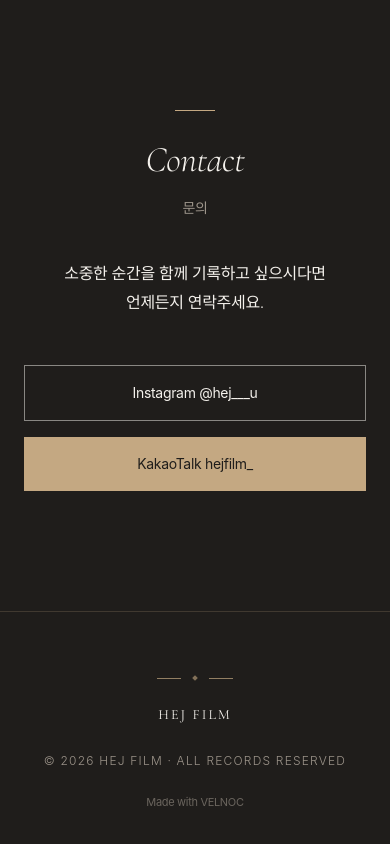
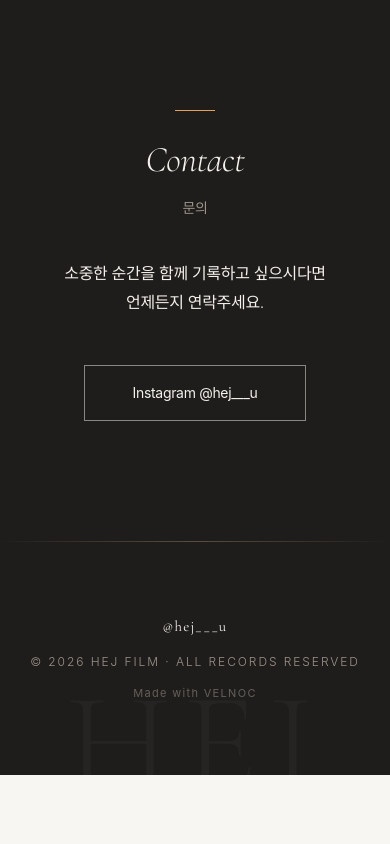
Before and after one commit to hungryangel/HEJ_film_page, an Astro site in the folder astro-site/: page / in a window 390 px wide. Shown: the part 7081-7925 px from the top of the page. After the commit the page ends 7856 px from the top, so only its background shows below. Built offline with nearby package versions, Linux system fonts and the light colour scheme; Astro itself is replaced by a stand-in of ours; a web font is replaced by a local one.

```diff
--- a/astro-site/src/components/Footer.astro
+++ b/astro-site/src/components/Footer.astro
@@ -1,27 +1,33 @@
 ---
 /**
- * Footer — 필름 엣지 마크 + 브랜드 + 카피라이트
+ * Footer — 인스타 핸들 + 카피라이트 + 제작 크레딧 (절제된 미니멀)
+ *  · 배경에 옅은 "HEJ" 세리프 워터마크
+ *  · 스크롤이 닿으면 콘텐츠가 페이드인 (.reveal — ui.ts의 IntersectionObserver 연동)
  */
 import { site } from '../data/site';
+import { contactLinks } from '../data/site';
 ---
 
-<footer class="w-full" style="background:var(--color-dark); border-top:1px solid rgba(196,168,130,0.2);">
+<footer class="footer-dark w-full" style="background:var(--color-dark);">
+  <!-- 배경 워터마크 (장식, 스크린리더 무시) -->
+  <span class="footer-watermark font-serif" aria-hidden="true">{site.brand}</span>
+
   <div
-    class="container-1200 flex flex-col items-center justify-center gap-6 text-center"
-    style="padding-top:64px; padding-bottom:64px; min-height:200px;"
+    class="reveal container-1200 flex flex-col items-center justify-center text-center"
+    style="padding-top:72px; padding-bottom:72px; gap:14px; position:relative; z-index:1;"
   >
-    <!-- 필름 엣지 마크 -->
-    <div class="flex items-center gap-3">
-      <span style="width:24px;height:1px;background:var(--color-accent);opacity:.7;"></span>
-      <span style="width:4px;height:4px;background:var(--color-accent);opacity:.6;transform:rotate(45deg);"></span>
-      <span style="width:24px;height:1px;background:var(--color-accent);opacity:.7;"></span>
-    </div>
+    <!-- 인스타 핸들 — 바로 연락처로 -->
+    <a
+      href={contactLinks.instagram}
+      target="_blank"
+      rel="noopener noreferrer"
+      class="footer-handle font-serif"
+      aria-label={`인스타그램 ${contactLinks.instagramHandle}`}
+    >
+      {contactLinks.instagramHandle}
+    </a>
 
-    <p class="font-serif" style="font-size:14px;letter-spacing:0.15em;text-transform:uppercase;color:var(--color-on-dark);">
-      {site.brandFull}
-    </p>
-
-    <p style="font-size:12px;font-weight:300;letter-spacing:0.1em;color:var(--color-on-dark-muted);">
+    <p class="footer-copy" style="color:var(--color-on-dark-muted);">
       {site.copyright}
     </p>
 
@@ -29,10 +35,74 @@ import { site } from '../data/site';
       href="https://www.velnoc.com"
       target="_blank"
       rel="noopener noreferrer"
-      class="transition-opacity duration-300 hover:opacity-100"
-      style="font-size:11px;opacity:.6;color:var(--color-on-dark-muted);"
+      class="footer-credit"
     >
       Made with VELNOC
     </a>
   </div>
 </footer>
+
+<style>
+  /* 상단에 골드 헤어라인을 가운데로 갈수록 옅어지게 — 절제된 고급감 */
+  .footer-dark {
+    position: relative;
+    overflow: hidden;
+    border-top: 1px solid transparent;
+    border-image: linear-gradient(
+        to right,
+        transparent,
+        rgba(196, 168, 130, 0.35),
+        transparent
+      )
+      1;
+  }
+
+  /* 배경 워터마크: 거의 안 보일 정도(약 3%)의 큰 세리프 "HEJ" */
+  .footer-watermark {
+    position: absolute;
+    left: 50%;
+    bottom: -0.28em;
+    transform: translateX(-50%);
+    font-size: clamp(140px, 26vw, 300px);
+    line-height: 1;
+    font-weight: 300;
+    letter-spacing: 0.08em;
+    color: #ffffff;
+    opacity: 0.03;
+    pointer-events: none;
+    white-space: nowrap;
+    user-select: none;
+  }
+
+  /* 인스타 핸들 */
+  .footer-handle {
+    font-size: 15px;
+    letter-spacing: 0.08em;
+    color: var(--color-on-dark);
+    transition: color 0.3s;
+  }
+
+  .footer-copy {
+    font-size: 12px;
+    font-weight: 300;
+    letter-spacing: 0.16em;
+  }
+
+  .footer-credit {
+    font-size: 11px;
+    letter-spacing: 0.12em;
+    color: var(--color-on-dark-muted);
+    opacity: 0.55;
+    transition: opacity 0.3s, color 0.3s;
+  }
+
+  @media (hover: hover) {
+    .footer-handle:hover {
+      color: var(--color-accent);
+    }
+    .footer-credit:hover {
+      opacity: 1;
+      color: var(--color-accent);
+    }
+  }
+</style>
--- a/astro-site/src/data/site.ts
+++ b/astro-site/src/data/site.ts
@@ -28,6 +28,12 @@ export const site = {
   photographer: 'hej.u',
   location: 'SEOUL',
   copyright: '© 2026 HEJ FILM · ALL RECORDS RESERVED',
+
+  /* 링크 공유(카톡·인스타·SNS) 미리보기 전용 문구 — 브랜드 감성 멘트 */
+  ogTitle: 'HEJ Film · 헤이필름',
+  ogDescription:
+    '안녕한 기록 — 자연광이 머무는 집에서, 가장 아늑하고 따뜻한 찰나의 순간을 담는 홈스냅.',
+  ogImage: '/images/og-image.jpg',
 };
 
 /* 외부 연락처 링크 — Contact 버튼에서 사용 */
--- a/astro-site/src/layouts/BaseLayout.astro
+++ b/astro-site/src/layouts/BaseLayout.astro
@@ -25,9 +25,13 @@ const {
 const pathname = Astro.url.pathname;
 // 정규 URL (site가 설정된 경우에만 절대 URL 생성)
 const canonical = Astro.site ? new URL(pathname, Astro.site).href : pathname;
+
+// 공유 미리보기 전용 문구·이미지 (브랜드 감성 멘트)
+const shareTitle = site.ogTitle;
+const shareDesc = site.ogDescription;
 const ogImage = Astro.site
-  ? new URL('/images/hero-1.jpg', Astro.site).href
-  : '/images/hero-1.jpg';
+  ? new URL(site.ogImage, Astro.site).href
+  : site.ogImage;
 ---
 
 <!doctype html>
@@ -39,13 +43,23 @@ const ogImage = Astro.site
     <meta name="description" content={description} />
     <link rel="canonical" href={canonical} />
 
-    <!-- Open Graph / SNS 공유 -->
+    <!-- Open Graph / SNS 공유 (카카오톡·페이스북 등) -->
     <meta property="og:type" content="website" />
-    <meta property="og:title" content={title} />
-    <meta property="og:description" content={description} />
+    <meta property="og:site_name" content="HEJ Film" />
+    <meta property="og:title" content={shareTitle} />
+    <meta property="og:description" content={shareDesc} />
     <meta property="og:image" content={ogImage} />
+    <meta property="og:image:width" content="1200" />
+    <meta property="og:image:height" content="630" />
+    <meta property="og:image:alt" content="HEJ Film 헤이필름 — 안녕한 기록" />
+    {canonical && <meta property="og:url" content={canonical} />}
     <meta property="og:locale" content="ko_KR" />
+
+    <!-- Twitter/X 카드 -->
     <meta name="twitter:card" content="summary_large_image" />
+    <meta name="twitter:title" content={shareTitle} />
+    <meta name="twitter:description" content={shareDesc} />
+    <meta name="twitter:image" content={ogImage} />
 
     <!-- 폰트 -->
     <link rel="preconnect" href="https://fonts.googleapis.com" />
--- a/astro-site/src/pages/index.astro
+++ b/astro-site/src/pages/index.astro
@@ -207,27 +207,15 @@ import {
         언제든지 연락주세요.
       </p>
 
-      <div
-        class="reveal mx-auto mt-12 flex flex-col items-center justify-center gap-4 sm:flex-row"
-        style="max-width:560px;"
-      >
+      <div class="reveal mt-12 flex justify-center">
         <a
           href={contactLinks.instagram}
           target="_blank"
           rel="noopener noreferrer"
-          class="btn-ig w-full text-center font-sans transition-all duration-300 sm:w-auto"
-          style="font-size:14px;color:var(--color-on-dark);border:1px solid rgba(244,241,236,0.5);padding:16px 40px;"
+          class="btn-ig text-center font-sans transition-all duration-300"
+          style="font-size:14px;color:var(--color-on-dark);border:1px solid rgba(244,241,236,0.5);padding:16px 48px;"
         >
           {contactLinks.instagramLabel}
-        </a>
-        <a
-          href={contactLinks.kakao}
-          target="_blank"
-          rel="noopener noreferrer"
-          class="w-full text-center font-sans transition-all duration-300 hover:brightness-110 sm:w-auto"
-          style="font-size:14px;color:var(--color-dark);background:var(--color-accent);padding:16px 40px;"
-        >
-          {contactLinks.kakaoLabel}
         </a>
       </div>
     </div>
```
Also changed, not shown: astro-site/public/images/og-image.jpg (added).
